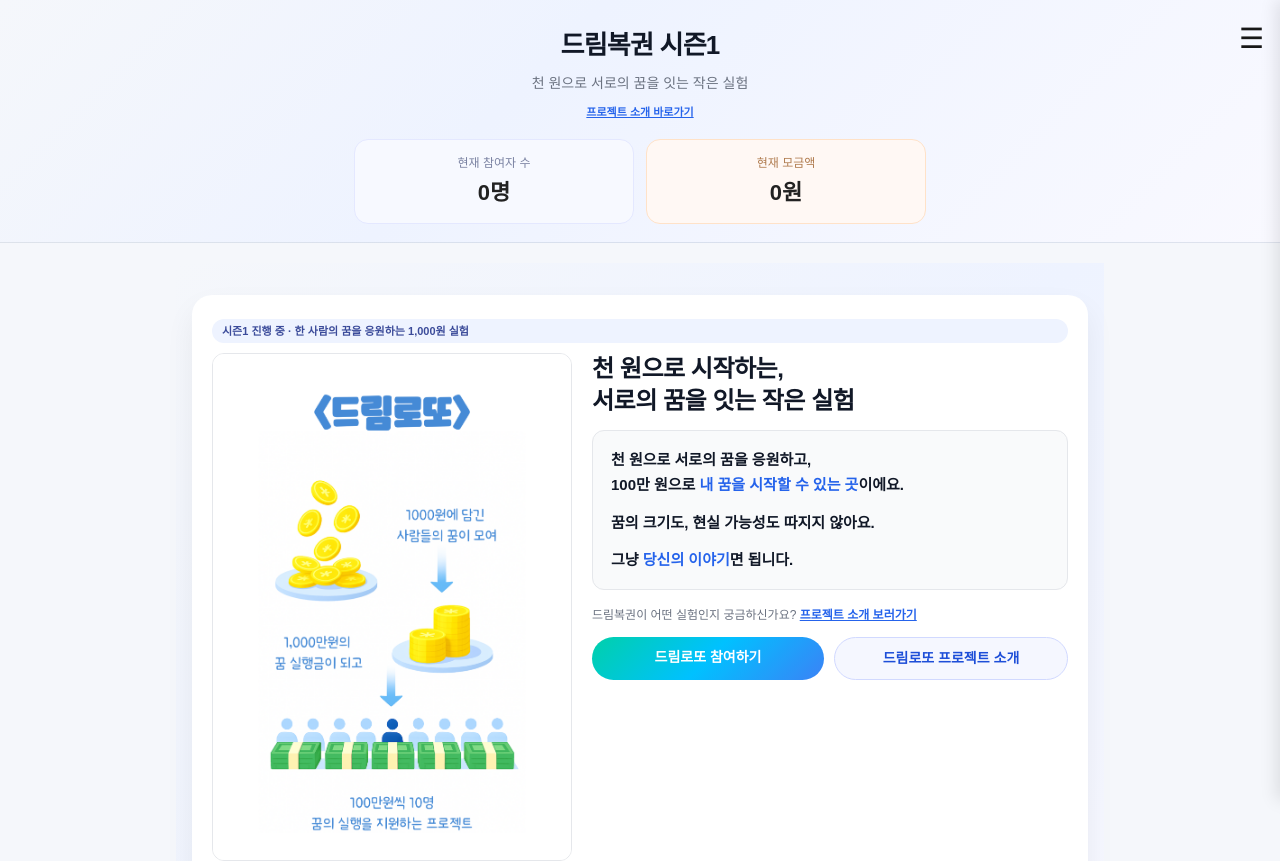
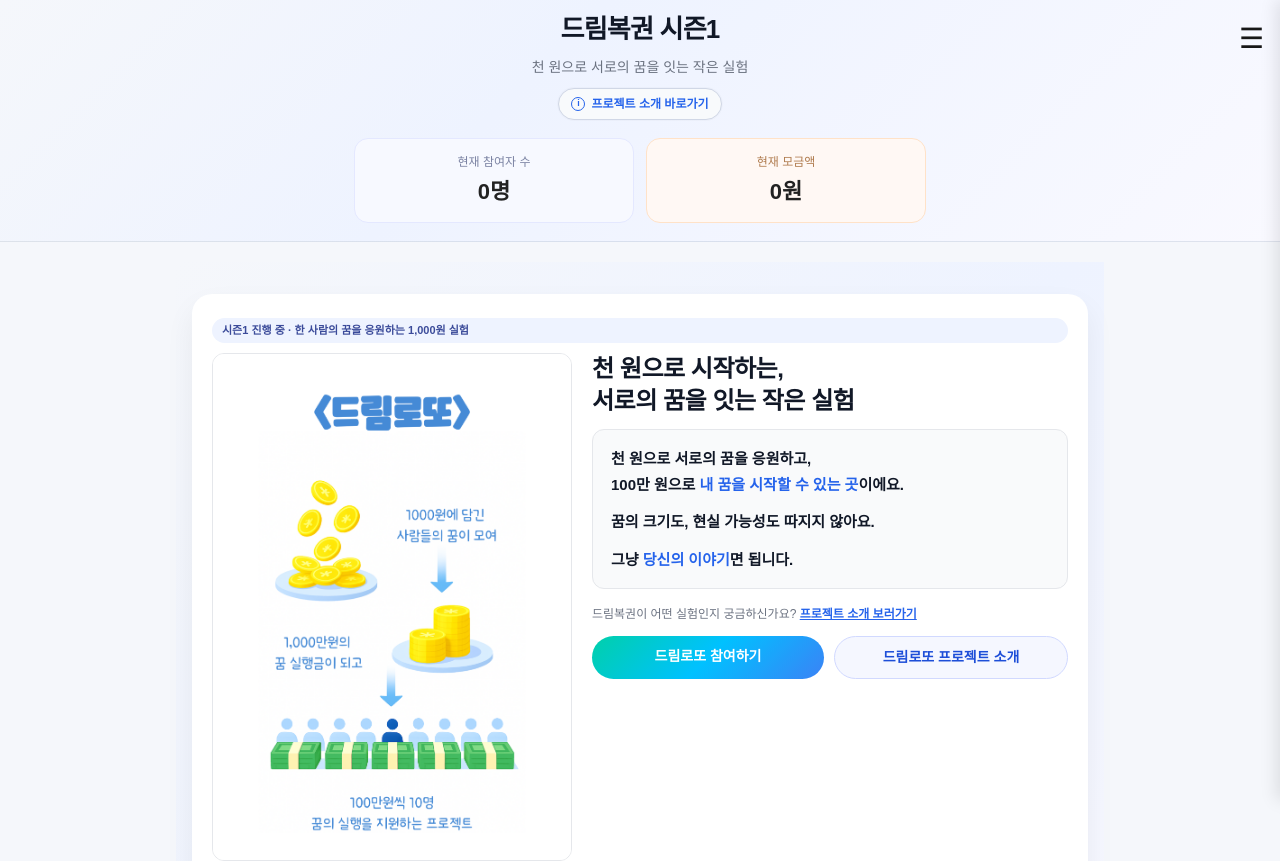
Before and after one commit to mrexfluencer-oss/dream_lotto_1119, a Next.js app: page / in a window 1280 px wide. Shown: the top 861 px of the page. Built offline with nearby package versions, Linux system fonts and the light colour scheme; no server answers.

Commit message:
상단 줄이기\

```diff
--- a/app/components/TopBar.tsx
+++ b/app/components/TopBar.tsx
@@ -32,7 +32,7 @@ export default function TopBar() {
       style={{
         background:
           "linear-gradient(135deg, #f5f7fb 0%, #eef3ff 40%, #f9f9ff 100%)",
-        padding: "26px 16px 18px",
+        padding: "10px 16px 18px",
         borderBottom: "1px solid rgba(148, 163, 184, 0.25)",
       }}
     >
@@ -66,31 +66,50 @@ export default function TopBar() {
           천 원으로 서로의 꿈을 잇는 작은 실험
         </p>
 
-        {/* 시즌 배지 + 소개 링크 */}
+        {/* 프로젝트 소개 버튼 (아이콘 + 라운드 버튼) */}
 <div
   style={{
     display: "flex",
-    alignItems: "center",
     justifyContent: "center",
-    gap: "8px",
     marginBottom: "14px",
-    flexWrap: "wrap", // 모바일에서 줄바꿈 자연스럽게
   }}
 >
-
   <a
     href="/project"
     style={{
-      fontSize: "11px",
+      display: "inline-flex",
+      alignItems: "center",
+      gap: "6px",
+      padding: "6px 12px",
+      borderRadius: "999px",
+      border: "1px solid #d0d7e6",
+      backgroundColor: "#f8fafc",
+      fontSize: "12px",
       color: "#2563eb",
-      textDecoration: "underline",
       fontWeight: 600,
-      whiteSpace: "nowrap",
+      textDecoration: "none",
+      boxShadow: "0 0 0 1px rgba(0,0,0,0.02)",
     }}
   >
+    <span
+      style={{
+        display: "inline-block",
+        width: "14px",
+        height: "14px",
+        borderRadius: "50%",
+        border: "1.5px solid #2563eb",
+        color: "#2563eb",
+        fontSize: "9px",
+        textAlign: "center",
+        lineHeight: "11px",
+      }}
+    >
+      i
+    </span>
     프로젝트 소개 바로가기
   </a>
 </div>
+
 
         {/* 참여 현황 카드 */}
         <div
```
